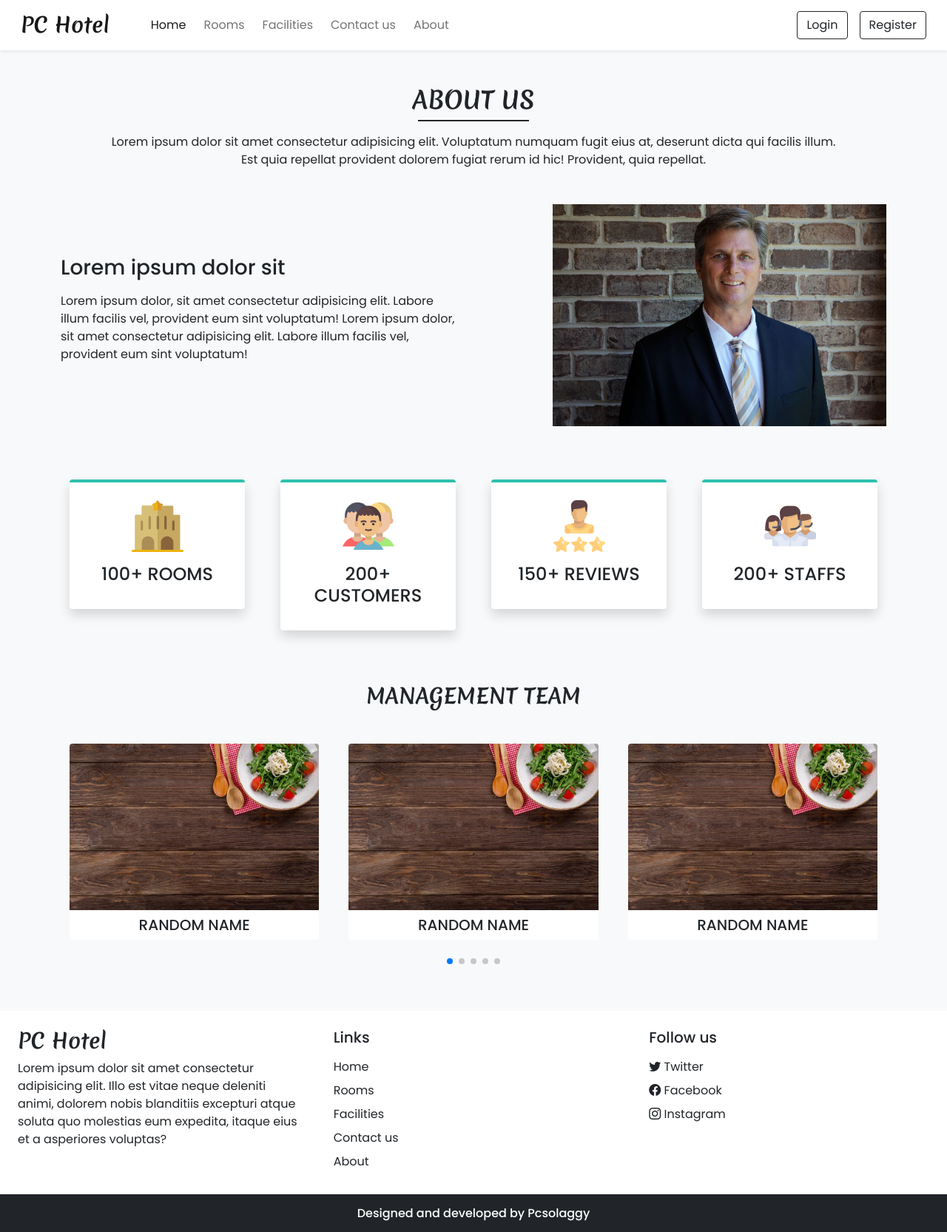
After one commit to HungVu0112/HotelBookingWebsite, a PHP site: page /about.php in a window 1280 px wide. The commit adds this page. Shown: the whole page at 74% size. Run offline with PHP 8.4, Linux system fonts and the light colour scheme.

Commit message:
[Page] About us

```diff
--- /dev/null
+++ b/about.php
@@ -0,0 +1,136 @@
+<!DOCTYPE html>
+<html lang="en">
+<head>
+    <meta charset="UTF-8">
+    <meta name="viewport" content="width=device-width, initial-scale=1.0">
+    <link rel="stylesheet" href="https://cdn.jsdelivr.net/npm/swiper@10/swiper-bundle.min.css">
+    <?php require('inc/links.php') ?>
+    <title>PC Hotel - About</title>
+    <style>
+        .box {
+            border-top-color: var(--teal) !important;
+        }
+    </style>
+</head>
+<body class="bg-light">
+
+    <?php require('inc/header.php') ?>
+
+    <div class="my-5 px-4">
+        <h2 class="fw-bold h_font text-center">ABOUT US</h2>
+        <div class="h-line bg-dark"></div>
+        <p class="text-center mt-3">
+            Lorem ipsum dolor sit amet consectetur adipisicing elit. Voluptatum numquam fugit eius at, deserunt dicta qui facilis illum. <br> Est quia repellat provident dolorem fugiat rerum id hic! Provident, quia repellat.
+        </p>
+    </div>
+
+    <div class="container">
+        <div class="row justify-content-between align-items-center">
+            <div class="col-lg-6 col-md-5 mb-4 order-lg-1 order-md-1 order-2">
+                <h3 class="mb-3">Lorem ipsum dolor sit</h3>
+                <p>
+                    Lorem ipsum dolor, sit amet consectetur adipisicing elit. Labore illum facilis vel, provident eum sint voluptatum!
+                    Lorem ipsum dolor, sit amet consectetur adipisicing elit. Labore illum facilis vel, provident eum sint voluptatum!
+                </p>
+            </div>
+            <div class="col-lg-5 col-md-5 mb-4 order-lg-2 order-md-2 order-1">
+                <img src="images/about/about.jpg" class="w-100">
+            </div>
+        </div>
+    </div>
+
+    <div class="container mt-5">
+        <div class="row">
+            <div class="col-lg-3 col-md-6 mb-4 px-4">
+                <div class="bg-white rounded shadow p-4 border-top border-4 text-center box">
+                    <img src="images/about/hotel.svg" width="70px">
+                    <h4 class="mt-3">100+ ROOMS</h4>
+                </div>
+            </div>
+            <div class="col-lg-3 col-md-6 mb-4 px-4">
+                <div class="bg-white rounded shadow p-4 border-top border-4 text-center box">
+                    <img src="images/about/customers.svg" width="70px">
+                    <h4 class="mt-3">200+ CUSTOMERS</h4>
+                </div>
+            </div>
+            <div class="col-lg-3 col-md-6 mb-4 px-4">
+                <div class="bg-white rounded shadow p-4 border-top border-4 text-center box">
+                    <img src="images/about/rating.svg" width="70px">
+                    <h4 class="mt-3">150+ REVIEWS</h4>
+                </div>
+            </div>
+            <div class="col-lg-3 col-md-6 mb-4 px-4">
+                <div class="bg-white rounded shadow p-4 border-top border-4 text-center box">
+                    <img src="images/about/staff.svg" width="70px">
+                    <h4 class="mt-3">200+ STAFFS</h4>
+                </div>
+            </div>
+        </div>
+    </div>
+
+    <h3 class="my-5 fw-bold h_font text-center">MANAGEMENT TEAM</h3>
+
+    <div class="container px-4">
+        <div class="swiper mySwiper">
+            <div class="swiper-wrapper">
+                <div class="swiper-slide bg-white text-center overflow-hidden rounded mb-5">
+                    <img src="images/about/IMG_16569.jpeg" class="w-100">
+                    <h5 class="mt-2">RANDOM NAME</h5>
+                </div>
+                <div class="swiper-slide bg-white text-center overflow-hidden rounded mb-5">
+                    <img src="images/about/IMG_16569.jpeg" class="w-100">
+                    <h5 class="mt-2">RANDOM NAME</h5>
+                </div>
+                <div class="swiper-slide bg-white text-center overflow-hidden rounded mb-5">
+                    <img src="images/about/IMG_16569.jpeg" class="w-100">
+                    <h5 class="mt-2">RANDOM NAME</h5>
+                </div>
+                <div class="swiper-slide bg-white text-center overflow-hidden rounded mb-5">
+                    <img src="images/about/IMG_16569.jpeg" class="w-100">
+                    <h5 class="mt-2">RANDOM NAME</h5>
+                </div>
+                <div class="swiper-slide bg-white text-center overflow-hidden rounded mb-5">
+                    <img src="images/about/IMG_16569.jpeg" class="w-100">
+                    <h5 class="mt-2">RANDOM NAME</h5>
+                </div>
+                <div class="swiper-slide bg-white text-center overflow-hidden rounded mb-5">
+                    <img src="images/about/IMG_16569.jpeg" class="w-100">
+                    <h5 class="mt-2">RANDOM NAME</h5>
+                </div>
+                <div class="swiper-slide bg-white text-center overflow-hidden rounded mb-5">
+                    <img src="images/about/IMG_16569.jpeg" class="w-100">
+                    <h5 class="mt-2">RANDOM NAME</h5>
+                </div>
+            </div>
+            <div class="swiper-pagination"></div>
+        </div>
+    </div>
+
+    <?php require('inc/footer.php') ?>
+
+    <script src="https://cdn.jsdelivr.net/npm/swiper@10/swiper-bundle.min.js"></script>
+
+    <script>
+        var swiper = new Swiper(".mySwiper", {
+            spaceBetween: 40,
+            pagination: {
+                el: ".swiper-pagination",
+            },
+            breakpoints: {
+                320: {
+                    slidesPerView: 1,
+                },
+                640: {
+                    slidesPerView: 1,
+                },
+                768: {
+                    slidesPerView: 2,
+                },
+                1024: {
+                    slidesPerView: 3,
+                },
+            }
+        });
+    </script>
+</body>
+</html>
--- a/inc/header.php
+++ b/inc/header.php
@@ -23,7 +23,7 @@
                 </li>
 
                 <li class="nav-item">
-                    <a class="nav-link me-2" href="#">About</a>
+                    <a class="nav-link me-2" href="about.php">About</a>
                 </li>
             </ul>
 
```
Also changed, not shown: facilities.php (+6 -7 lines).
